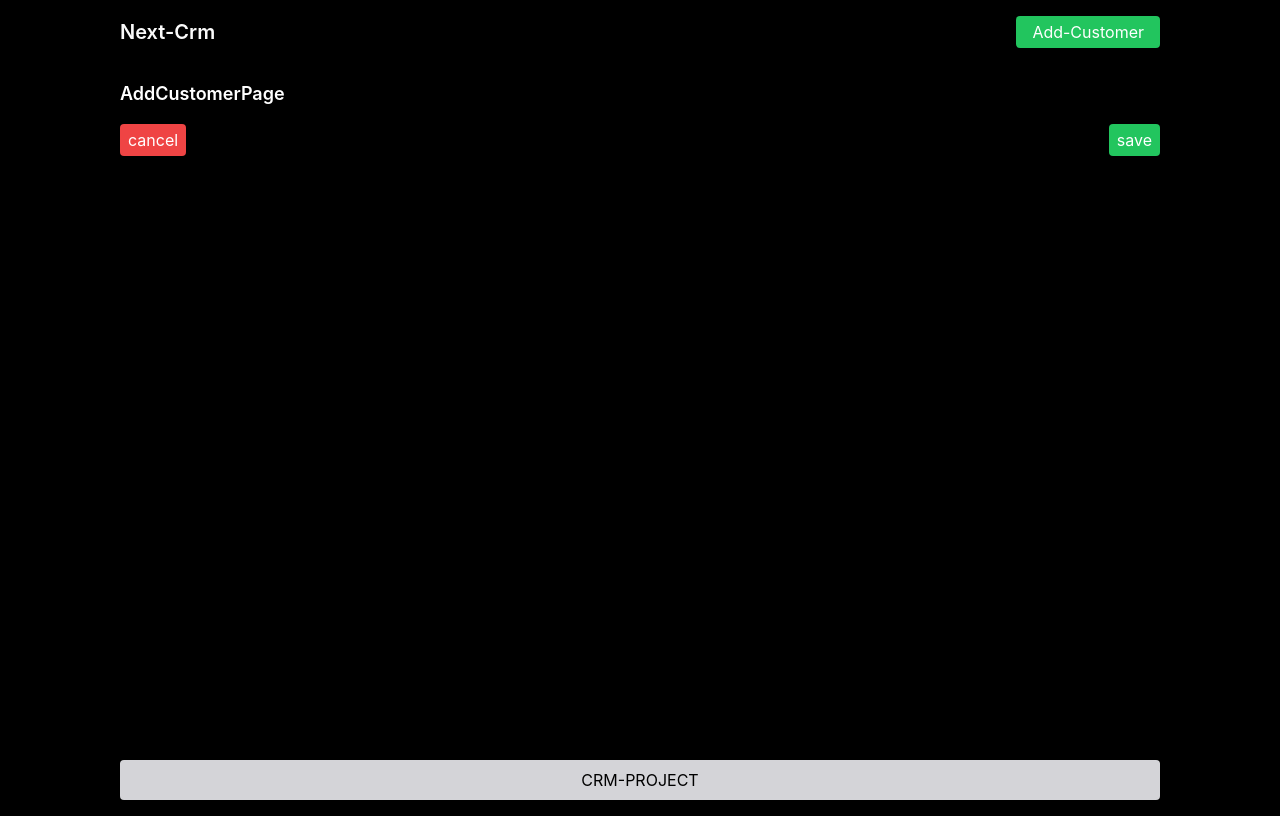
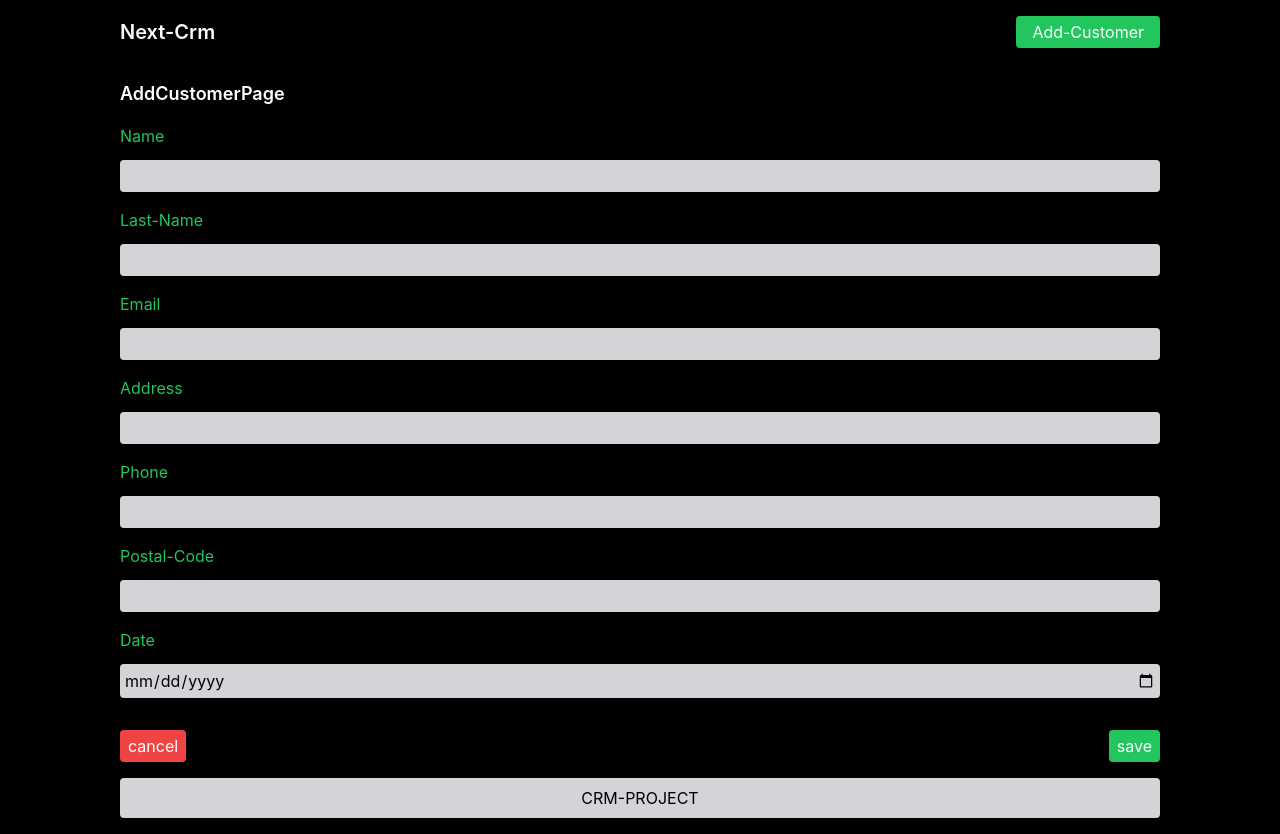
Before and after one commit to arshia788/Practice-Crm, a Next.js app: page /add-customer in a window 1280 px wide. Built offline with nearby package versions, Linux system fonts and the light colour scheme.

Commit message:
working on customer page

```diff
--- /dev/null
+++ b/components/modules/Form.js
@@ -0,0 +1,43 @@
+import React, { useState } from 'react'
+import FormInput from './FormInput'
+
+export default function Form({ form, setForm }) {
+
+    const changeHandler = (e) => {
+        setForm({ ...form, [e.target.name]: e.target.value })
+    }
+
+
+    return (
+        <div>
+            <FormInput name="name" lable="Name" type="text"
+                onChange={changeHandler} value={form.name}
+            />
+
+            <FormInput name="lastName" lable="Last-Name" type="text"
+                onChange={changeHandler} value={form.lastName}
+            />
+
+            <FormInput name="email" lable="Email" type="text"
+                onChange={changeHandler} value={form.email}
+            />
+
+            <FormInput name="address" lable="Address" type="text"
+                onChange={changeHandler} value={form.address}
+            />
+
+            <FormInput name="phone" lable="Phone" type="text"
+                onChange={changeHandler} value={form.phone}
+            />
+
+            <FormInput name="postalCode" lable="Postal-Code" type="text"
+                onChange={changeHandler} value={form.postalCode}
+            />
+
+            <FormInput name="date" lable="Date" type="date"
+                onChange={changeHandler} value={form.date}
+            />
+
+        </div>
+    )
+}
--- /dev/null
+++ b/components/modules/FormInput.js
@@ -0,0 +1,20 @@
+
+function FormInput({ name, lable, type, onChange, value }) {
+
+    return (
+        <div className="flex flex-col">
+            <label className="text-green-500 mb-3"
+                htmlFor={name}
+            >{lable}</label>
+
+            <input name={name} type={type}
+                id={name}
+                onChange={onChange} value={value}
+                className="rounded p-1
+                 bg-zinc-300 outline-none border-none mb-4"
+            />
+        </div>
+    )
+}
+
+export default FormInput
--- a/components/templates/AddCustomerPage.js
+++ b/components/templates/AddCustomerPage.js
@@ -1,4 +1,6 @@
 import React, { useState } from 'react'
+import Form from '../modules/Form'
+import { useRouter } from 'next/router'
 
 export default function AddCustomerPage() {
 
@@ -11,16 +13,48 @@ export default function AddCustomerPage() {
     postalCode: '',
     date: '',
   })
+
+  const router= useRouter();
+
+  const saveHandler=async()=>{
+    const res= await fetch('/api/customer',{
+      method:"POST",
+      body:JSON.stringify({data:form}),
+      headers:{"Content-Type":"application/json"}
+    })
+    const data= await res.json()
+    console.log(data);
+  }
+
+  const cancelHandler = async () => {
+    setForm({
+      name: '',
+      lastName: '',
+      email: '',
+      phone: '',
+      address: '',
+      postalCode: '',
+      date: '',
+    })
+
+    router.push('/')
+  }
+
   return (
     <div >
-      <h2 className='text-white font-semibold text-lg'>AddCustomerPage</h2>
+      <h2 className='text-white font-semibold text-lg mb-4'>AddCustomerPage</h2>
 
-      <div className='flex justify-between items-center mt-4'>
+      <Form form={form} setForm={setForm} />
+
+      <div className='flex justify-between items-center my-4'>
+
         <button
+          onClick={cancelHandler}
           className='bg-red-500 rounded text-white px-2 py-1'
         >cancel</button>
 
         <button
+        onClick={saveHandler}
           className='bg-green-500 rounded text-white px-2 py-1'
         >save</button>
 
```
